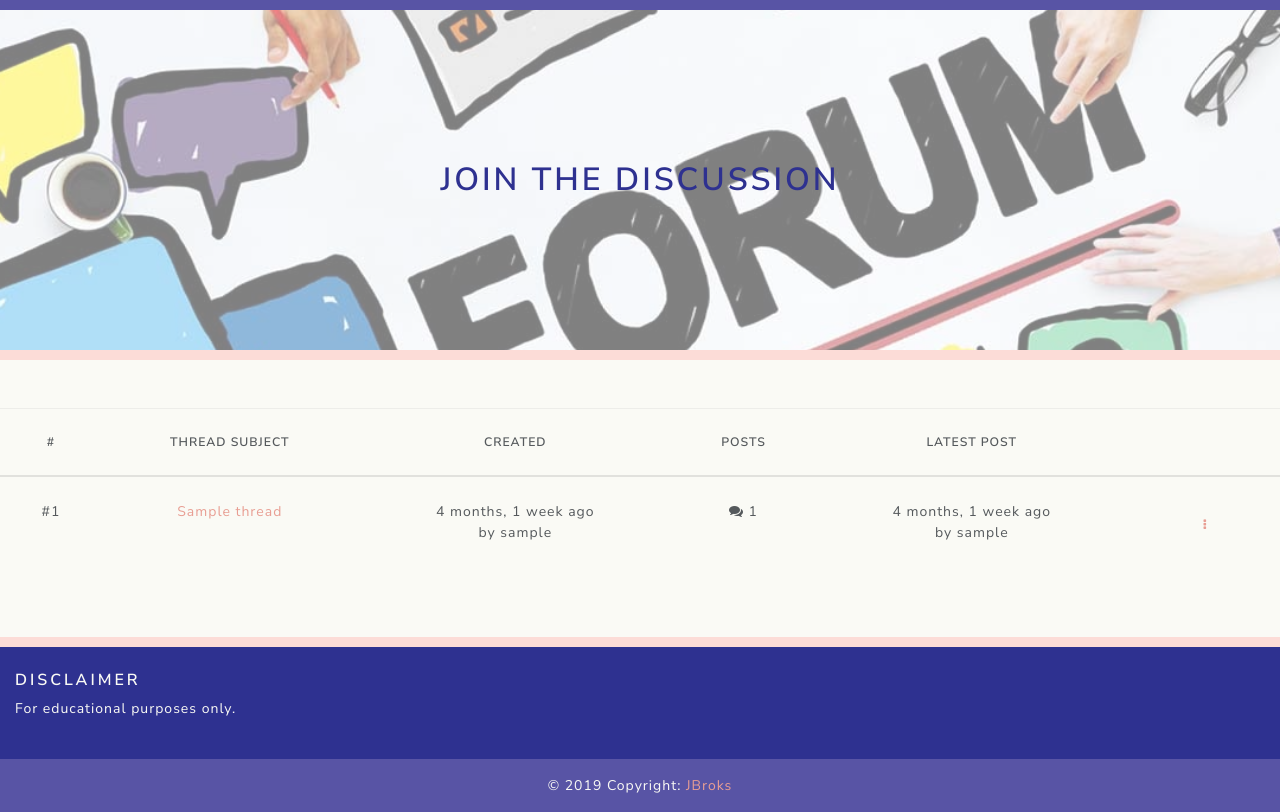
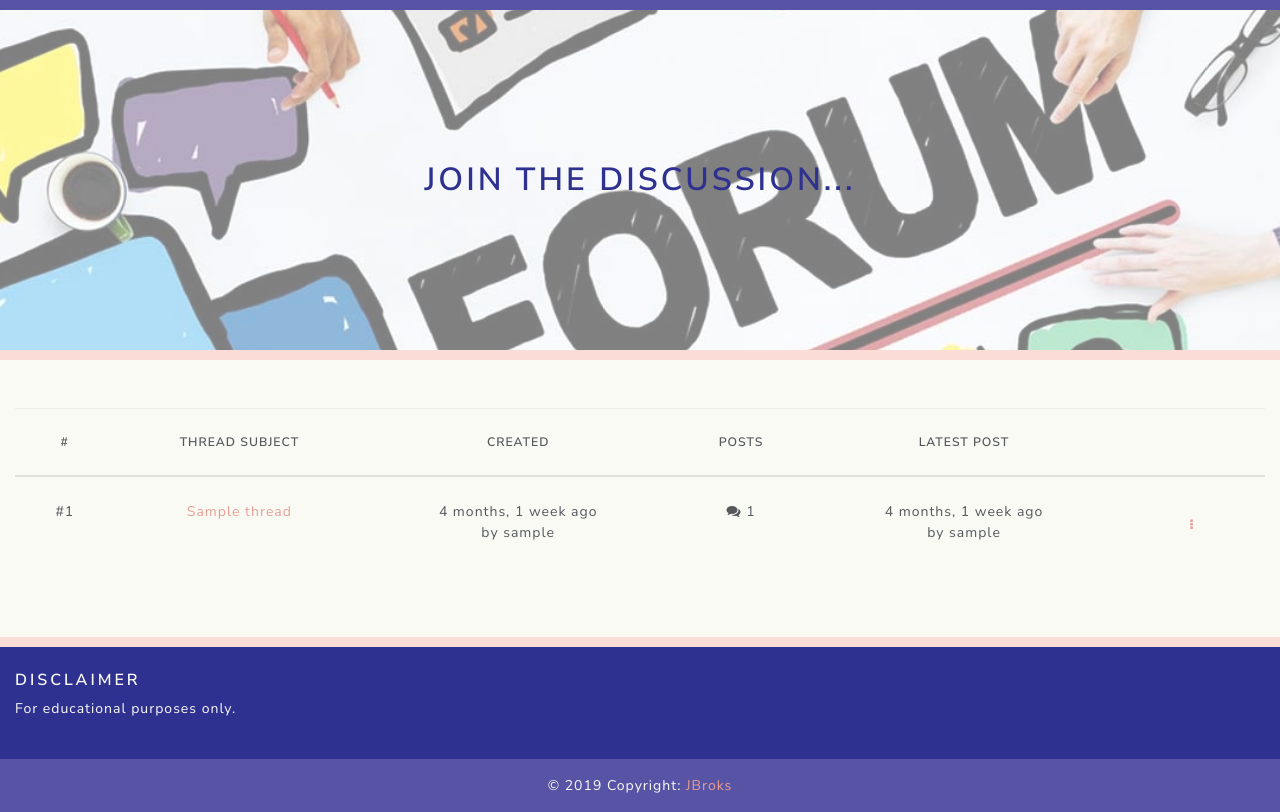
Before and after one commit to JBroks/unicornattractor_issue_tracker, a Django app: page /forum/ in a window 1280 px wide. Shown: the part 95-907 px from the top of the page. Run offline with Django 3.2, Linux system fonts and the light colour scheme; tables that the repository leaves empty hold one stand-in row (values such as "Sample post"); some libraries are stand-ins or nearby versions.

Commit message:
Container fluid class added to table section

```diff
--- a/forum/templates/forum.html
+++ b/forum/templates/forum.html
@@ -5,12 +5,12 @@
 
     <!-- Page heading (BEGINNING) -->
     <section id="forum-heading-section" class="d-flex align-items-center justify-content-center">
-        <h1 class="text-center text-dark mb-0 py-5">Join the discussion</h1>
+        <h1 class="text-center text-dark mb-0 py-5">Join the discussion...</h1>
     </section>
     <!-- Page heading (END) -->
 
     <!-- Section containing table with all threads (BEGINNING) -->
-    <section id="forum-table-section" class="py-5 bgr-off-white">
+    <section id="forum-table-section" class="py-5 bgr-off-white container-fluid">
 
         <div class="row">
 
```
